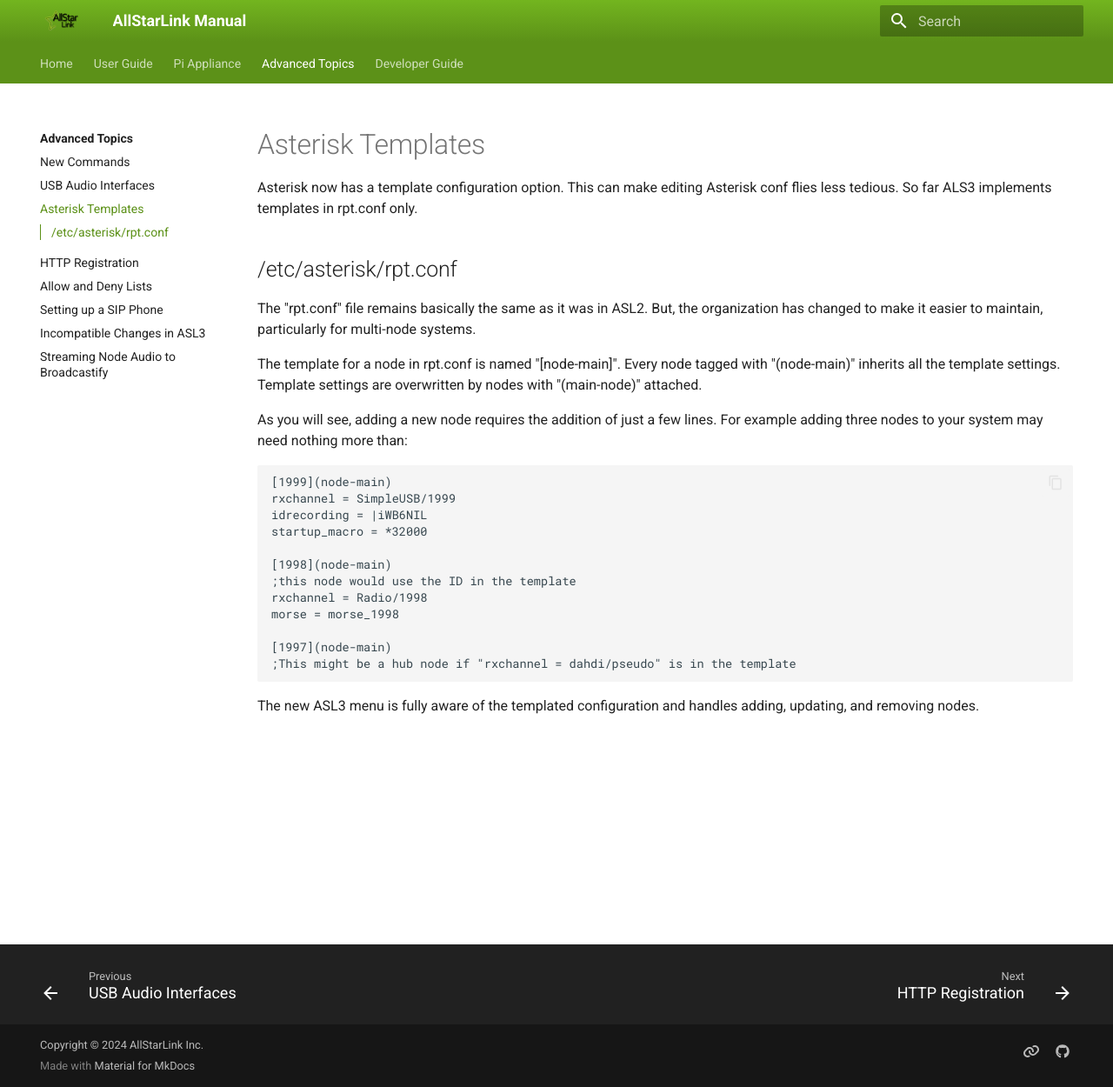
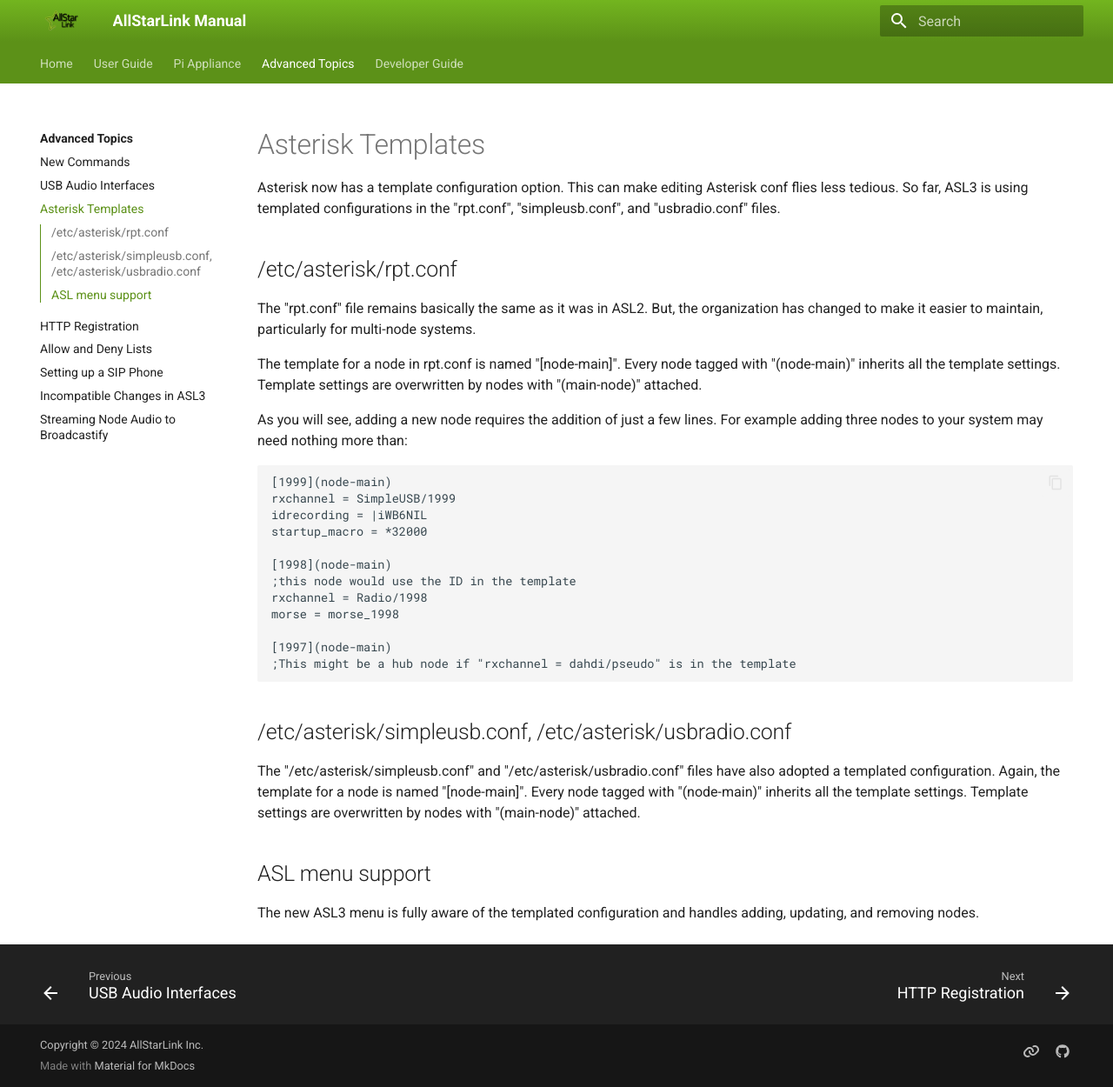
Before and after one commit to AllStarLink/ASL3-Manual, an MkDocs documentation site: the page built from docs/adv-topics/conftmpl.md, in a window 1280 px wide and 1250 px high. Shown: the whole window at 87% size. Built offline with MkDocs 1.6.1 and Material for MkDocs 9.7.7, drawn with Linux system fonts in a browser that asks for light colours.

Commit message:
Needed to mention that we have template-ized simpleusb.conf and usbradio.conf

````diff
--- a/docs/adv-topics/conftmpl.md
+++ b/docs/adv-topics/conftmpl.md
@@ -1,6 +1,6 @@
 # Asterisk Templates
 
-Asterisk now has a template configuration option. This can make editing Asterisk conf flies less tedious. So far ALS3 implements templates in rpt.conf only.
+Asterisk now has a template configuration option. This can make editing Asterisk conf flies less tedious. So far, ASL3 is using templated configurations in the "rpt.conf", "simpleusb.conf", and "usbradio.conf" files.
 
 ## /etc/asterisk/rpt.conf
 
@@ -25,4 +25,10 @@
 ;This might be a hub node if "rxchannel = dahdi/pseudo" is in the template
 ```
 
+## /etc/asterisk/simpleusb.conf, /etc/asterisk/usbradio.conf
+
+The "/etc/asterisk/simpleusb.conf" and "/etc/asterisk/usbradio.conf" files have also adopted a templated configuration.  Again, the template for a node is named "[node-main]".  Every node tagged with "(node-main)" inherits all the template settings.  Template settings are overwritten by nodes with "(main-node)" attached.
+
+## ASL menu support
+
 The new ASL3 menu is fully aware of the templated configuration and handles adding, updating, and removing nodes.
````
